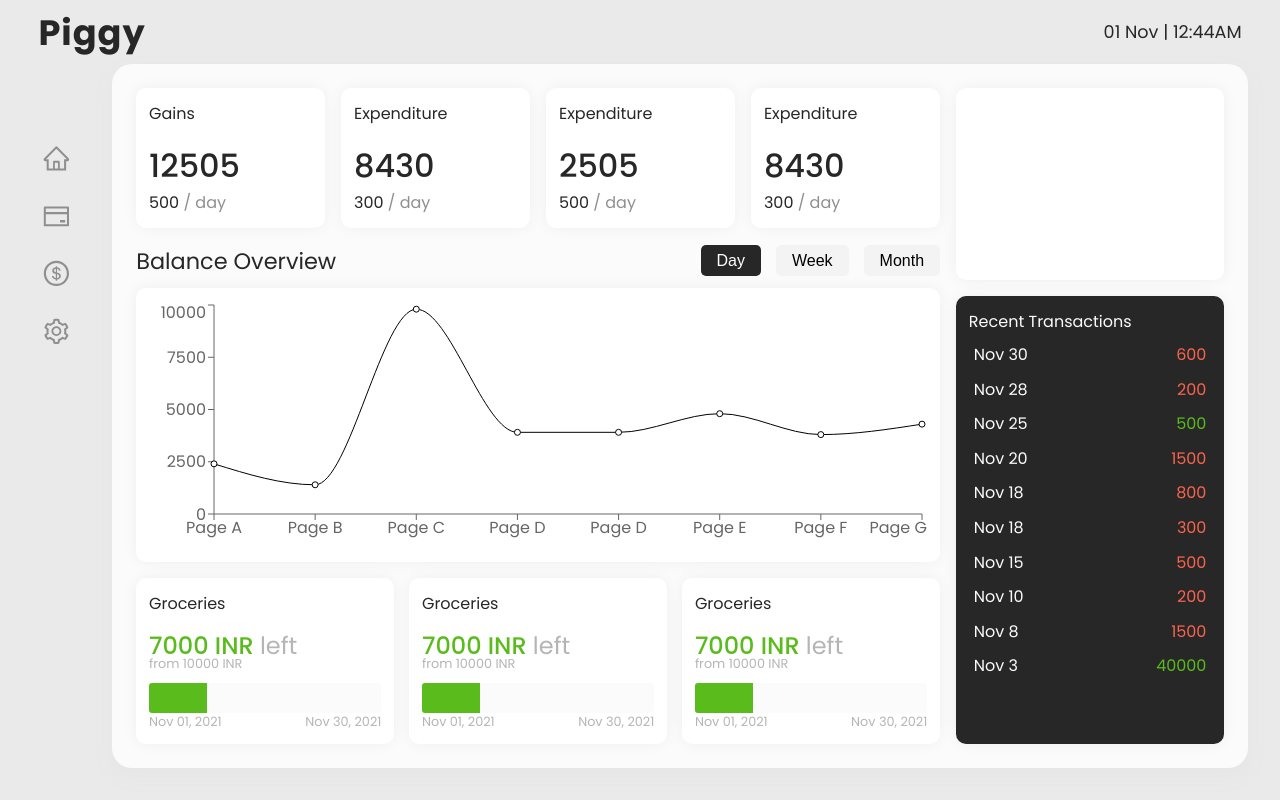
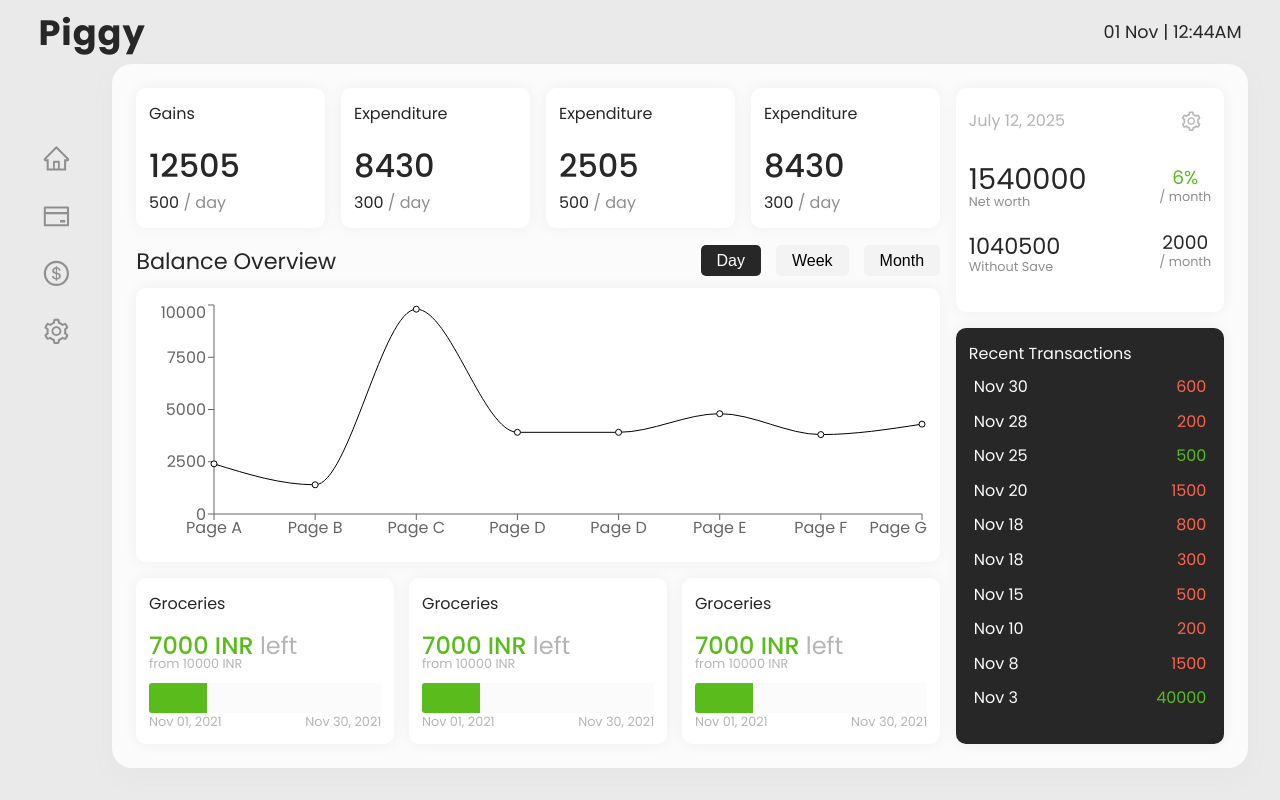
Before and after one commit to harshpandey002/piggy, a Next.js app: page /dashboard in a window 1280 px wide. Built offline with nearby package versions, Linux system fonts and the light colour scheme.

Commit message:
Tooltip and future

```diff
--- /dev/null
+++ b/components/Future.js
@@ -0,0 +1,40 @@
+import styles from "@/styles/Future.module.css";
+import { AiOutlineSetting } from "react-icons/ai";
+
+export default function Future() {
+  return (
+    <div className={` box ${styles.container}`}>
+      <div className={styles.header}>
+        <span>July 12, 2025</span>
+        <span>
+          <AiOutlineSetting />
+        </span>
+      </div>
+      <div className={styles.content}>
+        <div className={styles.worth}>
+          <div className={styles.net}>
+            {/*? Net Worth after saving */}
+            <h3 className="tooltip" data-tooltip="₹ 1540000">
+              1540000
+            </h3>
+            <p>Net worth</p>
+          </div>
+          <div className={styles.earn}>
+            <h3>1040500</h3>
+            <p>Without Save</p>
+          </div>
+        </div>
+        <div className={styles.dependencies}>
+          <div className={styles.returns}>
+            <h3>6%</h3>
+            <p>/ month</p>
+          </div>
+          <div className={styles.save}>
+            <h3>2000</h3>
+            <p>/ month</p>
+          </div>
+        </div>
+      </div>
+    </div>
+  );
+}
--- a/pages/dashboard.js
+++ b/pages/dashboard.js
@@ -4,6 +4,7 @@ import WalletOverview from "@/components/WalletOverview";
 import Graph from "@/components/Graph";
 import BudgetOverview from "@/components/BudgetOverview";
 import Recent from "@/components/Recent";
+import Future from "@/components/Future";
 
 export default function Dashboard() {
   return (
@@ -15,7 +16,7 @@ export default function Dashboard() {
           <BudgetOverview />
         </div>
         <div className={styles.right}>
-          <div className={`box ${styles.top}`}></div>
+          <Future />
           <Recent />
         </div>
       </div>
--- a/styles/Dashboard.module.css
+++ b/styles/Dashboard.module.css
@@ -26,11 +26,6 @@
   gap: 1rem;
 }
 
-.top {
-  height: 30%;
-  width: 100%;
-}
-
 @media only screen and (max-width: 1030px) {
   .container {
     flex-direction: column;
--- /dev/null
+++ b/styles/Future.module.css
@@ -0,0 +1,86 @@
+.container {
+  height: 35%;
+  width: 100%;
+  display: flex;
+  flex-direction: column;
+}
+
+.header {
+  display: flex;
+  align-items: center;
+  justify-content: space-between;
+}
+
+.header span {
+  color: var(--white-5);
+}
+
+.header span:last-child {
+  --radius: 40px;
+  width: var(--radius);
+  font-size: 1.4rem;
+  height: var(--radius);
+  border-radius: 50%;
+  display: flex;
+  align-items: center;
+  justify-content: center;
+  cursor: pointer;
+}
+
+.header span:last-child:hover {
+  background-color: var(--white-2);
+}
+
+.content {
+  height: 100%;
+  display: flex;
+  align-items: center;
+  justify-content: space-between;
+}
+
+.worth {
+  height: 100%;
+  display: flex;
+  flex-direction: column;
+  justify-content: space-evenly;
+}
+
+.net h3,
+.earn h3 {
+  font-weight: 400;
+  line-height: 1;
+}
+
+.net p,
+.earn p,
+.returns p,
+.save p {
+  color: var(--white-6);
+  font-size: 0.8rem;
+}
+
+.net h3 {
+  font-size: 1.8rem;
+}
+
+.earn h3 {
+  font-size: 1.4rem;
+}
+
+.dependencies {
+  height: 100%;
+  display: flex;
+  flex-direction: column;
+  justify-content: space-evenly;
+}
+
+.save h3,
+.returns h3 {
+  text-align: center;
+  font-weight: 400;
+  line-height: 1;
+}
+
+.returns h3 {
+  color: var(--green);
+}
--- a/styles/Recent.module.css
+++ b/styles/Recent.module.css
@@ -1,7 +1,7 @@
 .container {
   background-color: var(--black-2);
   color: var(--white-2);
-  height: 70%;
+  height: 65%;
   width: 100%;
   display: flex;
   flex-direction: column;
--- a/styles/globals.css
+++ b/styles/globals.css
@@ -54,3 +54,52 @@ a {
   border-radius: 10px;
   box-shadow: rgba(0, 0, 0, 0.05) 0px 0px 15px;
 }
+
+/* Tooltip */
+
+.tooltip {
+  position: relative;
+}
+
+.tooltip::before,
+.tooltip::after {
+  --scale: 0;
+  --arrow-size: 8px;
+  --tooltip-color: rgb(31, 31, 31);
+
+  position: absolute;
+  top: -0.25rem;
+  left: 50%;
+  transform: translateX(-50%) translateY(var(--translate-y, 0))
+    scale(var(--scale));
+  transition: 150ms transform;
+  transform-origin: bottom center;
+}
+
+.tooltip::before {
+  --translate-y: calc(-100% - var(--arrow-size));
+
+  content: attr(data-tooltip);
+  font-size: 1rem;
+  color: rgb(255, 255, 255);
+  padding: 0.5rem;
+  border-radius: 0.3rem;
+  text-align: center;
+  width: max-content;
+  max-width: 100%;
+  background: var(--tooltip-color);
+}
+
+.tooltip:hover::before,
+.tooltip:hover::after {
+  --scale: 1;
+}
+
+.tooltip::after {
+  --translate-y: calc(-1 * var(--arrow-size));
+
+  content: "";
+  border: var(--arrow-size) solid transparent;
+  border-top-color: var(--tooltip-color);
+  transform-origin: top center;
+}
```
